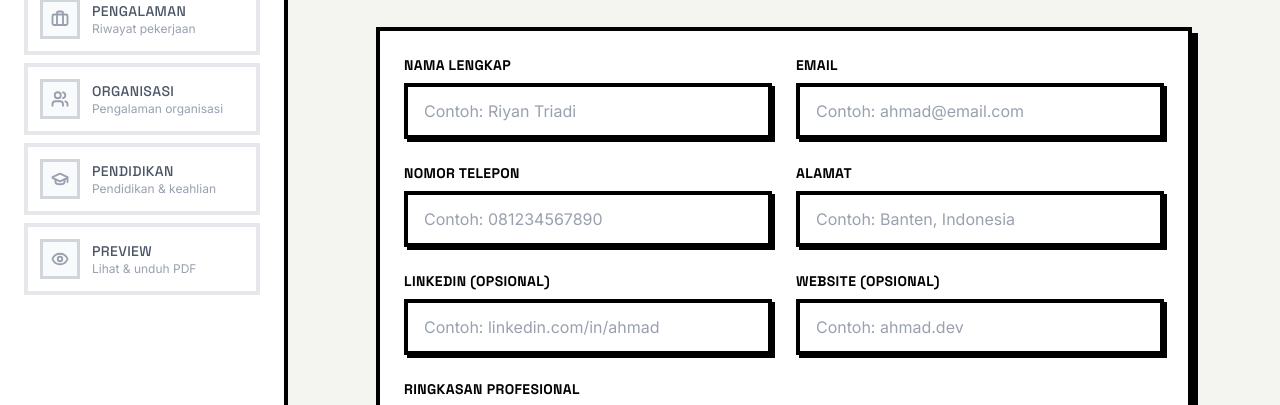
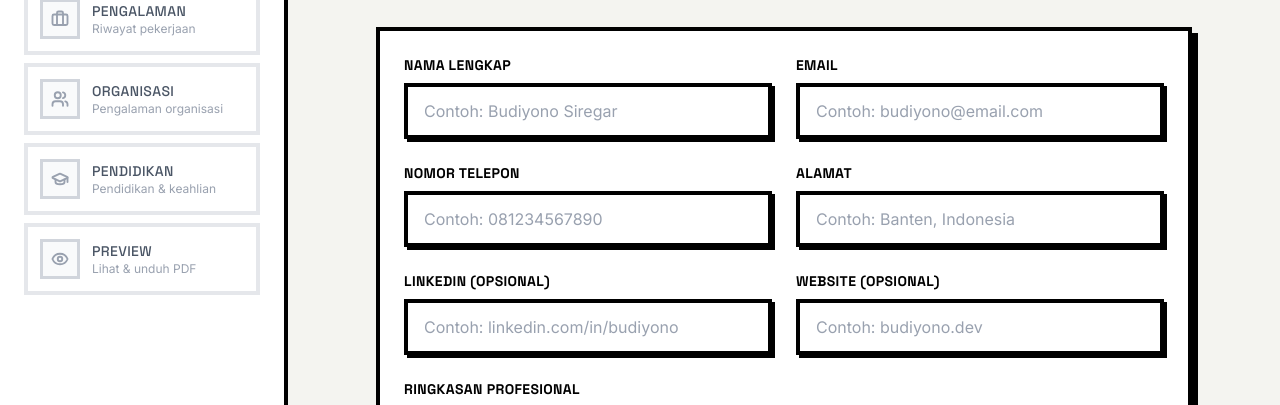
Before and after one commit to RiyanTriadi/cvezy, a Next.js app: page /builder/personal in a window 1280 px wide. Shown: the part 313-718 px from the top of the page. Built offline with nearby package versions, Linux system fonts and the light colour scheme.

Commit message:
feat: adjust placeholder

```diff
--- a/src/app/builder/personal/page.tsx
+++ b/src/app/builder/personal/page.tsx
@@ -43,7 +43,7 @@ export default function PersonalInfoPage() {
             <BrutalInput
               label="Nama Lengkap"
               name="fullName"
-              placeholder="Contoh: Riyan Triadi"
+              placeholder="Contoh: Budiyono Siregar"
               value={personalInfo.fullName}
               onChange={handleChange}
             />
@@ -51,7 +51,7 @@ export default function PersonalInfoPage() {
               label="Email"
               name="email"
               type="email"
-              placeholder="Contoh: ahmad@email.com"
+              placeholder="Contoh: budiyono@email.com"
               value={personalInfo.email}
               onChange={handleChange}
             />
@@ -79,14 +79,14 @@ export default function PersonalInfoPage() {
             <BrutalInput
               label="LinkedIn (opsional)"
               name="linkedin"
-              placeholder="Contoh: linkedin.com/in/ahmad"
+              placeholder="Contoh: linkedin.com/in/budiyono"
               value={personalInfo.linkedin}
               onChange={handleChange}
             />
             <BrutalInput
               label="Website (opsional)"
               name="website"
-              placeholder="Contoh: ahmad.dev"
+              placeholder="Contoh: budiyono.dev"
               value={personalInfo.website}
               onChange={handleChange}
             />
```
